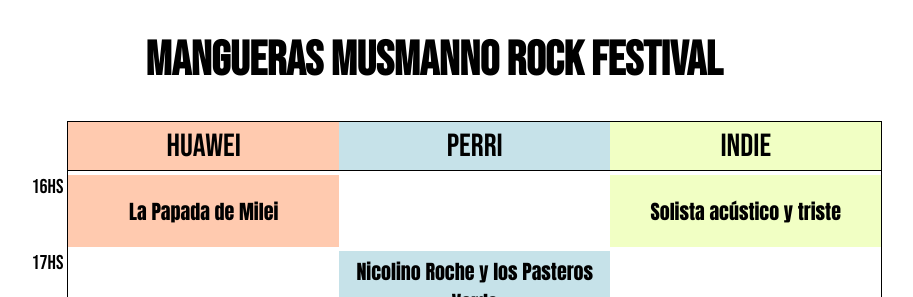
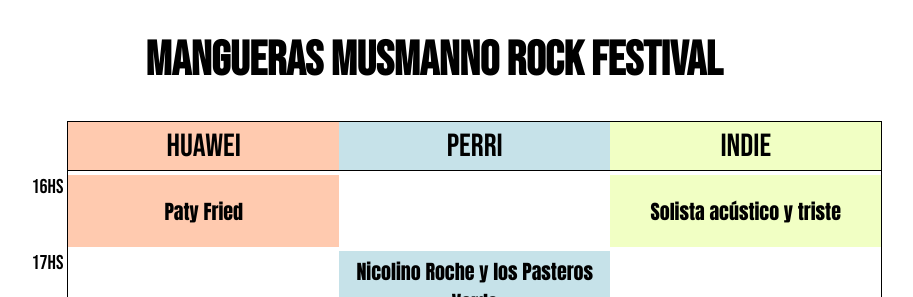
Before and after one commit to julicarabaj/Musmano, a plain HTML site: page index.html in a window 1280 px wide. Shown: the top 297 px of the page, without its empty margins (206-1119 px from the left). Drawn offline with Linux system fonts and the light colour scheme.

Commit message:
Commit 2

```diff
--- a/index.html
+++ b/index.html
@@ -23,7 +23,7 @@
                 <div class="name huawei">Huawei</div>
                 <div class="name perri" >Perri</div>
                 <div class="name indie" >Indie</div>
-                <div class="band huawei" style="grid-row-start: 2;">La Papada de Milei</div>
+                <div class="band huawei" style="grid-row-start: 2;">Paty Fried</div>
                 <div class="band perri" style="grid-row-start: 3;">Nicolino Roche y los Pasteros Verde</div>
                 <div class="band indie" style="grid-row-start: 2;">Solista acústico y triste</div>
                 <div class="band huawei" style="grid-row-start: 4;">Fonso y las partiarias</div>
```
